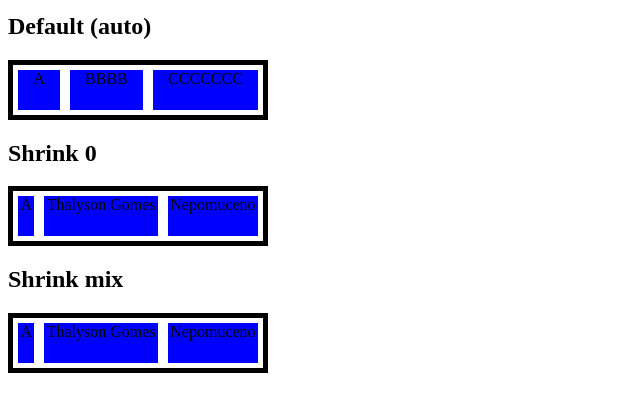
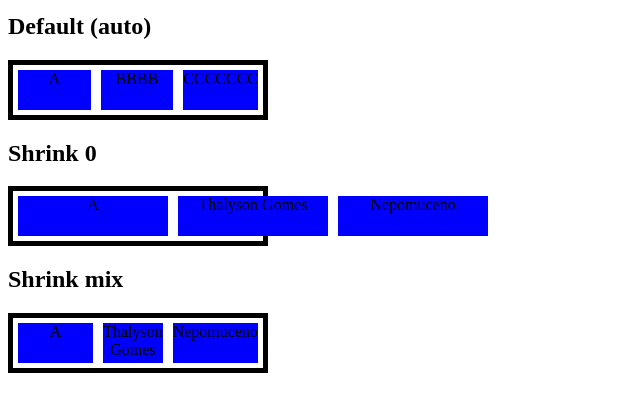
Before and after one commit to thalyson004/SantanderFullstackBootcamp, a plain HTML site: page modulo-02_html-CSS-JS/02-CSS-FlexBox/09-shrinkFlexBox.html in a window 1280 px wide. Shown: the part 165-576 px from the top of the page, without its empty margins (0-640 px from the left). Drawn offline with Linux system fonts and the light colour scheme.

Commit message:
[FlexBox] Fix basis class.

```diff
--- a/modulo-02_html-CSS-JS/02-CSS-FlexBox/09-shrinkFlexBox.html
+++ b/modulo-02_html-CSS-JS/02-CSS-FlexBox/09-shrinkFlexBox.html
@@ -79,23 +79,23 @@
 
     <h2>Default (auto)</h2>
     <div class="flex-container">
-        <div class="flex-item flex-shrink-1 flex-grow-1 .basis-100">A</div>
-        <div class="flex-item flex-shrink-1 flex-grow-1 .basis-100">BBBB</div>
-        <div class="flex-item flex-shrink-1 flex-grow-1 .basis-100">CCCCCCC</div>
+        <div class="flex-item flex-shrink-1 flex-grow-1 basis-100">A</div>
+        <div class="flex-item flex-shrink-1 flex-grow-1 basis-100">BBBB</div>
+        <div class="flex-item flex-shrink-1 flex-grow-1 basis-100">CCCCCCC</div>
     </div>
 
     <h2>Shrink 0</h2>
     <div class="flex-container">
-        <div class="flex-item flex-shrink-0 flex-grow-1 .basis-100">A</div>
-        <div class="flex-item flex-shrink-0 flex-grow-1 .basis-100">Thalyson Gomes</div>
-        <div class="flex-item flex-shrink-0 flex-grow-1 .basis-100">Nepomuceno</div>
+        <div class="flex-item flex-shrink-0 flex-grow-1 basis-100">A</div>
+        <div class="flex-item flex-shrink-0 flex-grow-1 basis-100">Thalyson Gomes</div>
+        <div class="flex-item flex-shrink-0 flex-grow-1 basis-100">Nepomuceno</div>
     </div>
 
     <h2>Shrink mix</h2>
     <div class="flex-container">
-        <div class="flex-item flex-shrink-1 flex-grow-1 .basis-100">A</div>
-        <div class="flex-item flex-shrink-2 flex-grow-1 .basis-100">Thalyson Gomes</div>
-        <div class="flex-item flex-shrink-3 flex-grow-1 .basis-100">Nepomuceno</div>
+        <div class="flex-item flex-shrink-1 flex-grow-1 basis-100">A</div>
+        <div class="flex-item flex-shrink-2 flex-grow-1 basis-100">Thalyson Gomes</div>
+        <div class="flex-item flex-shrink-3 flex-grow-1 basis-100">Nepomuceno</div>
     </div>
 </body>
 </html>
```
